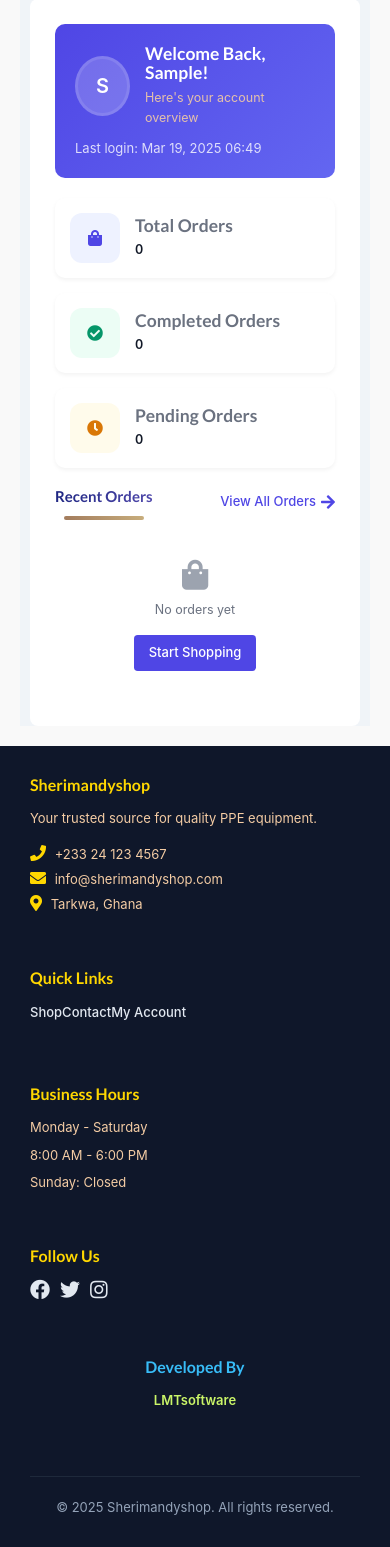
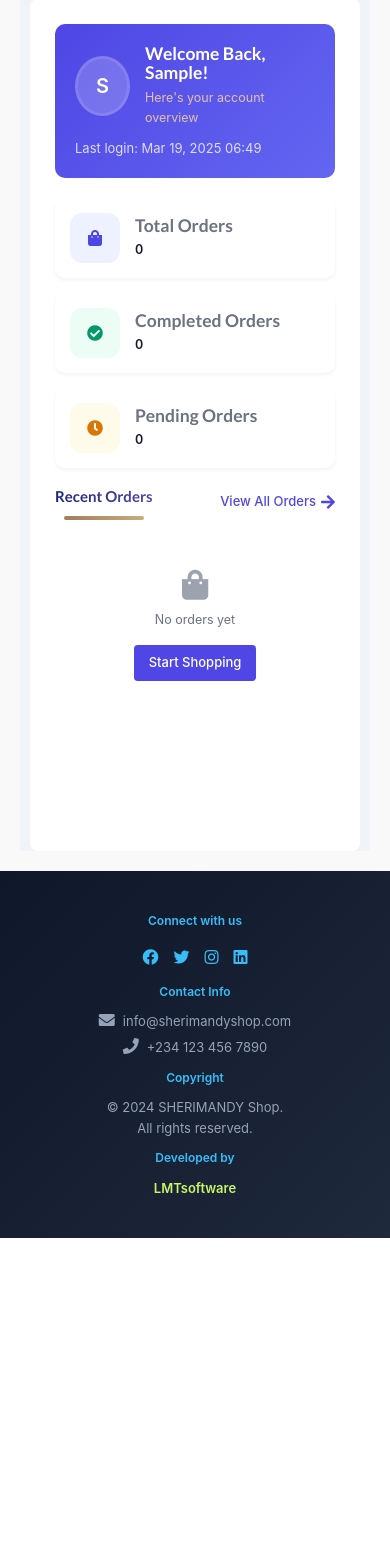
Before and after one commit to JimmyOlsen05/sherimandyshop, a Django app: page /accounts/ in a window 390 px wide. Shown: the part 613-2160 px from the top of the page. After the commit the page ends 1851 px from the top, so only its background shows below. Run offline with Django 3.2, Linux system fonts and the light colour scheme; the visitor is signed in with stand-in values (Sample User, id 1); data that the repository does not hold is empty; some libraries are stand-ins or nearby versions.

Commit message:
Updated features and fixed bugs

```diff
--- a/templates/base.html
+++ b/templates/base.html
@@ -686,143 +686,47 @@
     </main>
 
     <!-- Footer with Interactive Elements -->
-    <footer class="footer" style="background: #0f172a; color: #e2e8f0; padding: 4rem 0; width: 100%; min-width: 100%; box-sizing: border-box;">
-        <div class="footer-content" style="max-width: 1400px; margin: 0 auto; padding: 0 2rem;">
-            <div style="display: flex; flex-wrap: wrap; gap: 3rem;">
-                <!-- Company Info -->
-                <div style="flex: 2; min-width: 300px;">
-                    <h3 style="color: #ffd700; font-size: 1.5rem; font-weight: 600; margin-bottom: 1.5rem;">Sherimandyshop</h3>
-                    <p style="font-size: 1.2rem; line-height: 1.6; margin-bottom: 1rem;">Your trusted source for quality PPE equipment.</p>
-                    <div style="margin-top: 1.5rem;">
-                        <p style="font-size: 1.2rem; margin-bottom: 0.5rem;">
-                            <i class="fas fa-phone" style="color: #ffd700; margin-right: 0.5rem;"></i>
-                            +233 24 123 4567
-                        </p>
-                        <p style="font-size: 1.2rem; margin-bottom: 0.5rem;">
-                            <i class="fas fa-envelope" style="color: #ffd700; margin-right: 0.5rem;"></i>
-                            info@sherimandyshop.com
-                        </p>
-                        <p style="font-size: 1.2rem;">
-                            <i class="fas fa-map-marker-alt" style="color: #ffd700; margin-right: 0.5rem;"></i>
-                            Tarkwa, Ghana
-                        </p>
+    <footer style="background: linear-gradient(135deg, #0F172A 0%, #1E293B 100%); padding: 40px 0; margin: 0;">
+        <div class="container" style="max-width: 1400px; margin: 0 auto; padding: 0 2rem;">
+            <div style="display: flex; justify-content: space-between; flex-wrap: wrap; gap: 10px;">
+                <!-- Connect Section -->
+                <div style="flex: 1; min-width: 200px;">
+                    <div style="color: #38BDF8; font-weight: 600; font-size: 1.2rem; margin-bottom: 10px; text-align: center;">Connect with us</div>
+                    <div style="display: flex; justify-content: center; gap: 15px;">
+                        <a href="#" style="color: #38BDF8; font-size: 20px;"><i class="fab fa-facebook"></i></a>
+                        <a href="#" style="color: #38BDF8; font-size: 20px;"><i class="fab fa-twitter"></i></a>
+                        <a href="#" style="color: #38BDF8; font-size: 20px;"><i class="fab fa-instagram"></i></a>
+                        <a href="#" style="color: #38BDF8; font-size: 20px;"><i class="fab fa-linkedin"></i></a>
                     </div>
                 </div>
 
-                <!-- Quick Links -->
+                <!-- Contact Section -->
                 <div style="flex: 1; min-width: 200px;">
-                    <h3 style="color: #ffd700; font-size: 1.5rem; font-weight: 600; margin-bottom: 1.5rem;">Quick Links</h3>
-                    <ul style="list-style: none; padding: 0;">
-                        <li style="margin-bottom: 0.75rem;">
-                            <a href="{% url 'shop:shop' %}" style="color: #e2e8f0; text-decoration: none; font-size: 1.2rem; transition: color 0.2s;">Shop</a>
-                        </li>
-                        <li style="margin-bottom: 0.75rem;">
-                            <a href="{% url 'contact:contact' %}" style="color: #e2e8f0; text-decoration: none; font-size: 1.2rem; transition: color 0.2s;">Contact</a>
-                        </li>
-                        <li style="margin-bottom: 0.75rem;">
-                            <a href="{% url 'accounts:dashboard' %}" style="color: #e2e8f0; text-decoration: none; font-size: 1.2rem; transition: color 0.2s;">My Account</a>
-                        </li>
-                    </ul>
+                    <div style="color: #38BDF8; font-weight: 600; font-size: 1.2rem; margin-bottom: 10px; text-align: center;">Contact Info</div>
+                    <div style="text-align: center; color: #94A3B8;">
+                        <div style="margin-bottom: 5px;"><i class="fas fa-envelope" style="margin-right: 8px;"></i>info@sherimandyshop.com</div>
+                        <div><i class="fas fa-phone" style="margin-right: 8px;"></i>+234 123 456 7890</div>
+                    </div>
                 </div>
 
-                <!-- Business Hours -->
+                <!-- Copyright Section -->
                 <div style="flex: 1; min-width: 200px;">
-                    <h3 style="color: #ffd700; font-size: 1.5rem; font-weight: 600; margin-bottom: 1.5rem;">Business Hours</h3>
-                    <p style="font-size: 1.2rem; margin-bottom: 0.75rem;">Monday - Saturday</p>
-                    <p style="font-size: 1.2rem; margin-bottom: 0.75rem;">8:00 AM - 6:00 PM</p>
-                    <p style="font-size: 1.2rem;">Sunday: Closed</p>
-                </div>
-
-                <!-- Social Links -->
-                <div style="flex: 1; min-width: 200px;">
-                    <h3 style="color: #ffd700; font-size: 1.5rem; font-weight: 600; margin-bottom: 1.5rem;">Follow Us</h3>
-                    <div style="display: flex; gap: 1rem;">
-                        <a href="#" style="color: #e2e8f0; font-size: 1.5rem; transition: color 0.2s;">
-                            <i class="fab fa-facebook"></i>
-                        </a>
-                        <a href="#" style="color: #e2e8f0; font-size: 1.5rem; transition: color 0.2s;">
-                            <i class="fab fa-twitter"></i>
-                        </a>
-                        <a href="#" style="color: #e2e8f0; font-size: 1.5rem; transition: color 0.2s;">
-                            <i class="fab fa-instagram"></i>
-                        </a>
+                    <div style="color: #38BDF8; font-weight: 600; font-size: 1.2rem; margin-bottom: 10px; text-align: center;">Copyright</div>
+                    <div style="text-align: center; color: #94A3B8;">
+                        &copy; 2024 SHERIMANDY Shop.<br>All rights reserved.
                     </div>
                 </div>
 
                 <!-- Developer Section -->
                 <div style="flex: 1; min-width: 200px;">
-                    <h3 style="color: #38BDF8; font-weight: 600; font-size: 1.5rem; margin-bottom: 1.5rem; text-align: center;">Developed by</h3>
+                    <div style="color: #38BDF8; font-weight: 600; font-size: 1.2rem; margin-bottom: 10px; text-align: center;">Developed by</div>
                     <div style="text-align: center;">
-                        <a href="https://lmtsoftware.netlify.app" target="_blank" style="color: #caf568; font-weight: 600; text-decoration: none; font-size: 1.4rem;">LMTsoftware</a>
+                        <a href="https://lmtsoftware.netlify.app" target="_blank" style="color: #caf568; font-weight: 600; text-decoration: none;">LMTsoftware</a>
                     </div>
                 </div>
             </div>
-
-            <!-- Copyright -->
-            <div style="margin-top: 4rem; padding-top: 2rem; border-top: 1px solid #1e293b; text-align: center;">
-                <p style="color: #94a3b8; font-size: 1.2rem;">&copy; {% now 'Y' %} Sherimandyshop. All rights reserved.</p>
-            </div>
         </div>
     </footer>
-
-    <style>
-    @media (max-width: 768px) {
-        .footer {
-            padding: 4rem 1rem !important;
-        }
-
-        .footer-content > div {
-            gap: 4rem !important;
-        }
-
-        .footer h3 {
-            font-size: 1.75rem !important;
-        }
-
-        .footer p,
-        .footer a {
-            font-size: 1.4rem !important;
-        }
-
-        .footer [style*="min-width"] {
-            min-width: 100% !important;
-            margin-bottom: 3rem;
-        }
-
-        .footer .fab {
-            font-size: 2rem !important;
-        }
-    }
-
-    @media (max-width: 640px) {
-        .footer {
-            padding: 3rem 1rem !important;
-            width: 100vw !important;
-            position: relative !important;
-            left: 50% !important;
-            right: 50% !important;
-            margin-left: -50vw !important;
-            margin-right: -50vw !important;
-        }
-
-        .footer-content > div {
-            gap: 3rem !important;
-        }
-
-        .footer [style*="min-width"] {
-            margin-bottom: 2.5rem;
-        }
-
-        .footer h3 {
-            font-size: 1.6rem !important;
-        }
-
-        .footer p,
-        .footer a {
-            font-size: 1.3rem !important;
-        }
-    }
-    </style>
 
     <!-- all js here -->
     <!-- jquery latest version -->
--- a/templates/shop/accounts/dashboard/dashboard.html
+++ b/templates/shop/accounts/dashboard/dashboard.html
@@ -426,6 +426,19 @@
     .view-btn {
         font-size: 1.3rem;
     }
+
+    .dashboard-wrapper {
+        min-height: calc(100vh - 60px);
+        padding-bottom: 8rem;
+    }
+
+    .orders-section {
+        margin-bottom: 4rem;
+    }
+
+    .no-orders {
+        padding: 4rem 1rem;
+    }
 }
 
 @media (max-width: 640px) {
```
Also changed, not shown: templates/shop/accounts/dashboard/my_orders.html (+9 -0 lines).
